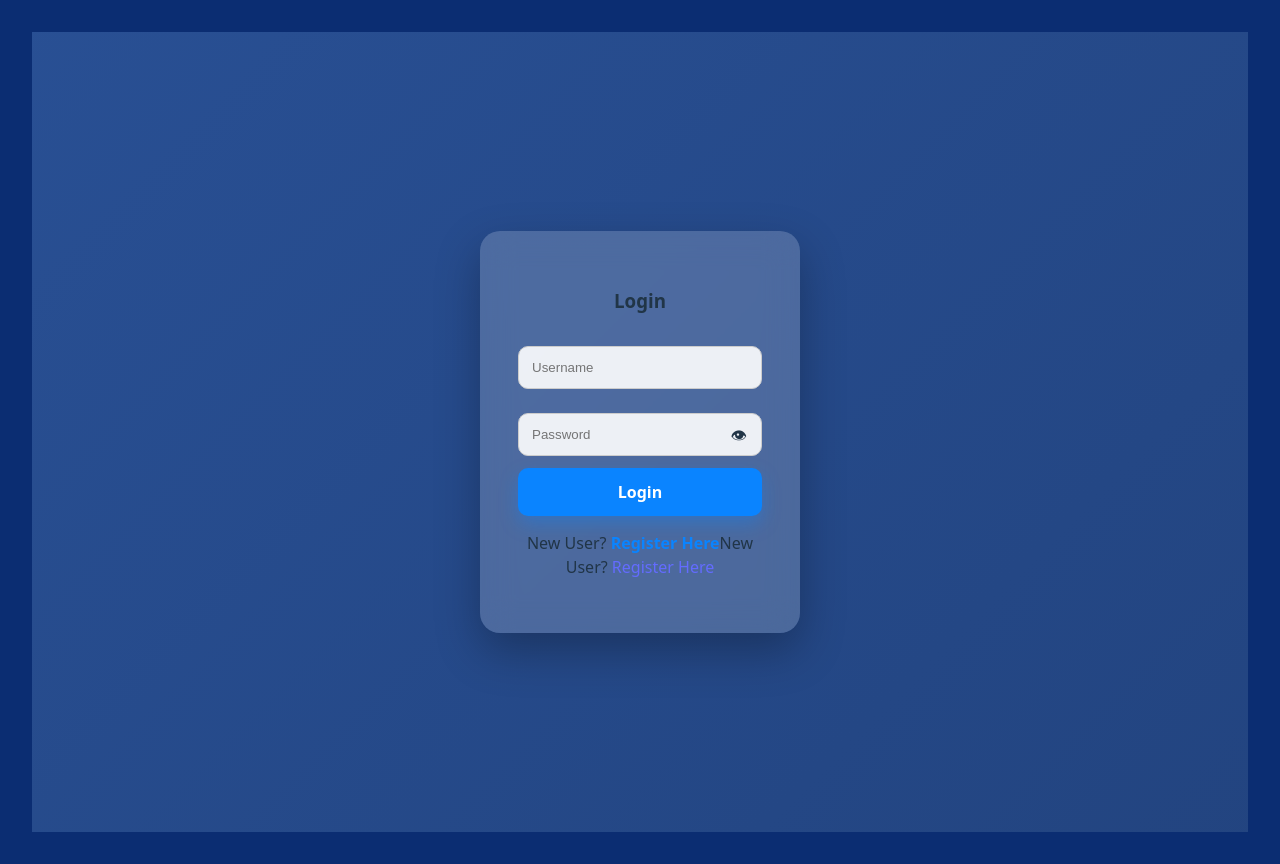
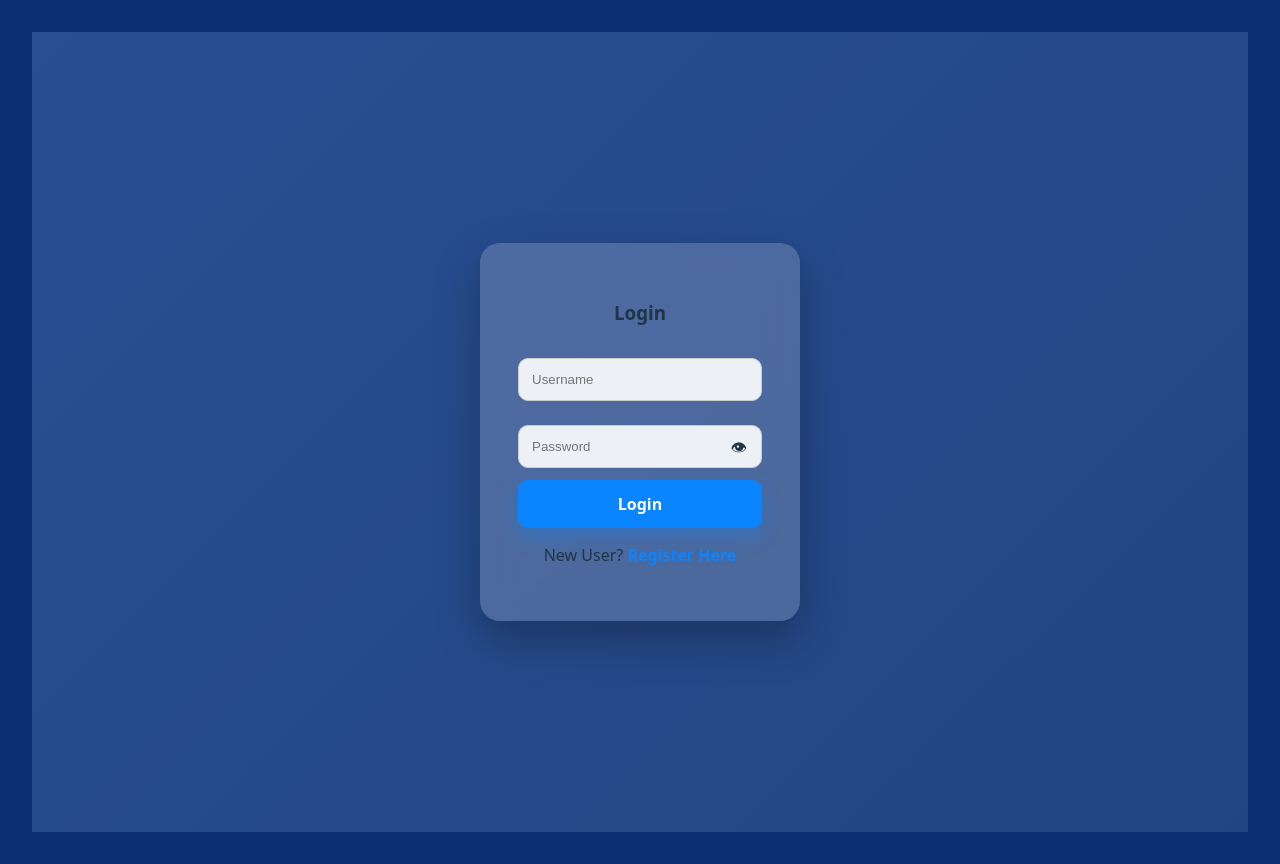
Before and after one commit to benith02/ecomerse, a React (Vite) app: page /login in a window 1280 px wide. Built offline with nearby package versions, Linux system fonts and the light colour scheme; a web font is replaced by a local one.

Commit message:
Login changes

```diff
--- a/src/Login.jsx
+++ b/src/Login.jsx
@@ -1,4 +1,3 @@
-
 import React, { useState } from "react";
 import { useNavigate, Link } from "react-router-dom";
 import "./Style.css";
@@ -8,10 +7,7 @@ function Login() {
 
   const [username, setUsername] = useState("");
   const [password, setPassword] = useState("");
-
-
   const [showPassword, setShowPassword] = useState(false);
-
 
   const navigate = useNavigate();
 
@@ -24,7 +20,7 @@ function Login() {
       user => user.username === username && user.password === password
     );
 
-    if(validUser){
+    if (validUser) {
       localStorage.setItem("loggedUser", JSON.stringify(validUser));
       alert("Login Successful");
       navigate("/");
@@ -44,7 +40,7 @@ function Login() {
             type="text"
             placeholder="Username"
             value={username}
-            onChange={(e)=>setUsername(e.target.value)}
+            onChange={(e) => setUsername(e.target.value)}
             required
           />
 
@@ -54,7 +50,7 @@ function Login() {
               type={showPassword ? "text" : "password"}
               placeholder="Password"
               value={password}
-              onChange={(e)=>setPassword(e.target.value)}
+              onChange={(e) => setPassword(e.target.value)}
               required
             />
 
@@ -77,7 +73,6 @@ function Login() {
         </form>
 
         <p style={{ marginTop: "15px", textAlign: "center" }}>
-
           New User?{" "}
           <Link
             to="/register"
@@ -85,9 +80,6 @@ function Login() {
           >
             Register Here
           </Link>
-
-          New User? <Link to="/register">Register Here</Link>
-
         </p>
 
       </div>
```
